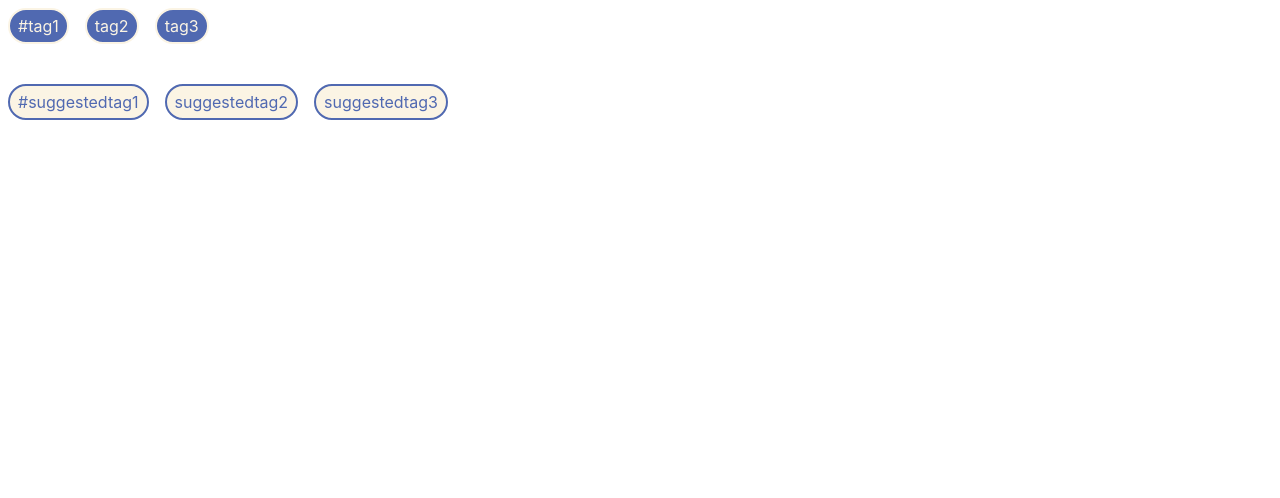
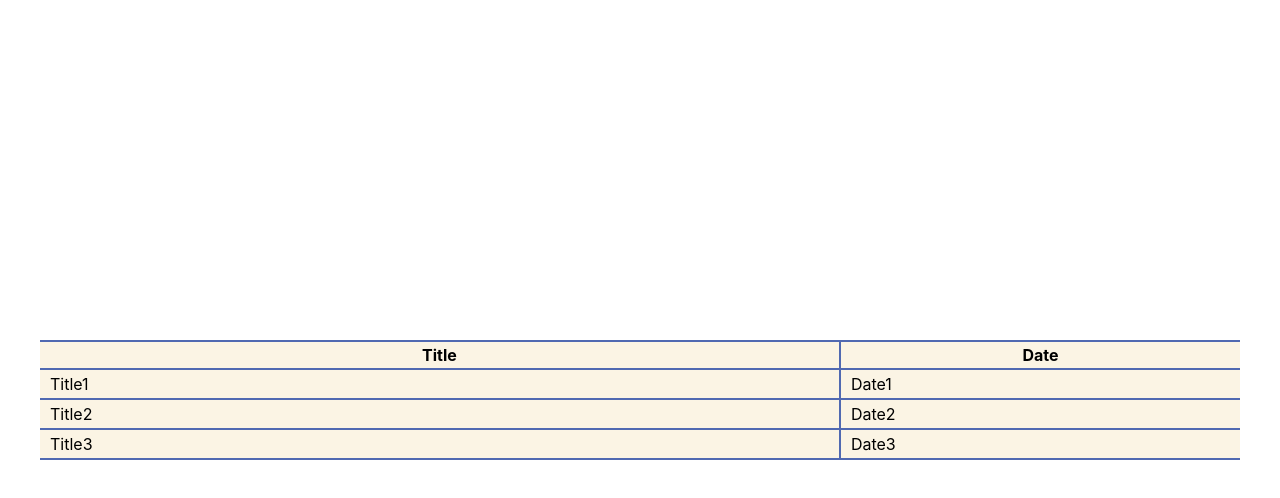
Before and after one commit to AngelaVilladiego/memomi, a React (Create React App) app in the folder MemomiWeb/: page /contact in a window 1280 px wide. Shown: the top 498 px of the page. Built offline with nearby package versions, Linux system fonts and the light colour scheme.

Commit message:
Added SummaryTable Component

```diff
--- /dev/null
+++ b/MemomiWeb/src/components/SummaryTable/SummaryTable.css
@@ -0,0 +1,22 @@
+.top tr td:first-child, .top th:first-child{
+    border-color: #5069B1;
+    border-right-width:2px;
+    border-top-width:2px;
+    border-bottom-width:2px;
+    border-left:0;
+    width:66.66%;
+}
+
+.top tr td:last-child, .top th:last-child{
+    border-color: #5069B1;
+    border-left-width:2px;
+    border-top-width:2px;
+    border-bottom-width:2px;
+    border-right:0;
+    width:33.33%;
+}
+
+.top tr td{
+    padding: 2px;
+    padding-left:10px;
+}
--- /dev/null
+++ b/MemomiWeb/src/components/SummaryTable/SummaryTable.js
@@ -0,0 +1,32 @@
+import React from "react";
+import "./SummaryTable.css";
+
+const SummaryTable = () => {
+    const tableClasses = "ml-10 mr-10 w-full table-fixed border-collapse border-t-2 border-b-2 border-off-blue bg-off-white"
+    const memos = {Titles:["Title1", "Title2", "Title3"], Dates:["Date1", "Date2", "Date3"]}
+
+    const redirect =() => {
+        console.log("redirecting...");
+    };
+
+    return (
+        <div className="flex items-center justify-center h-screen">
+            <table className={`top ${tableClasses}`}>
+                <th>Title</th>
+                <th>Date</th>
+                {memos["Titles"].map((Title, index) => (
+                    <tr className="hover:cursor-pointer hover:bg-memoyellow-100" onClick={redirect}>
+                        <td>
+                            {Title}
+                        </td>
+                        <td>
+                            {memos["Dates"][index]}
+                        </td>
+                    </tr>
+                ))}
+            </table>
+        </div>
+    );
+};
+
+export default SummaryTable;
--- a/MemomiWeb/src/pages/FocusPage/Focus.js
+++ b/MemomiWeb/src/pages/FocusPage/Focus.js
@@ -7,6 +7,7 @@ import Contact from "../Contact";
 import NaviBar from "../../components/NaviBar/NaviBar";
 import Memo from "../../components/Memo/Memo";
 import TagDisplay from "../../components/TagDisplay";
+import SummaryTable from "../../components/SummaryTable/SummaryTable"
 
 function Focus() {
   const tags = ["#tag1", "tag2", "tag3"];
@@ -15,7 +16,7 @@ function Focus() {
   return (
     //<Memo />
     <div className="height-svh">
-      <TagDisplay />
+      <SummaryTable />
     </div>
     //     <div className="Focus">
     //       <div className="Focus-Title">
--- a/MemomiWeb/tailwind.config.js
+++ b/MemomiWeb/tailwind.config.js
@@ -5,14 +5,24 @@ module.exports = {
     extend: {
       colors: {
         'off-white': '#FBF4E4',
-        'off-blue': '#5069B1'
-      },
+        'off-blue': '#5069B1',
+        memoblue: {
+          50: "#D9D9D9",
+          400: "#5069B1",
+        },
+        memoneutral: {
+          800: "#333333",
+        },
+        memoyellow: {
+          50: "#FBF4E4",
+          100: "#f2ecdc",
+        },
     },
     fontFamily: {
       sans: ["Poppins", "sans-serif"],
       handwriting: ["Rock Salt", "cursive"],
     },
-
+  },
   },
   plugins: [],
 };
```
